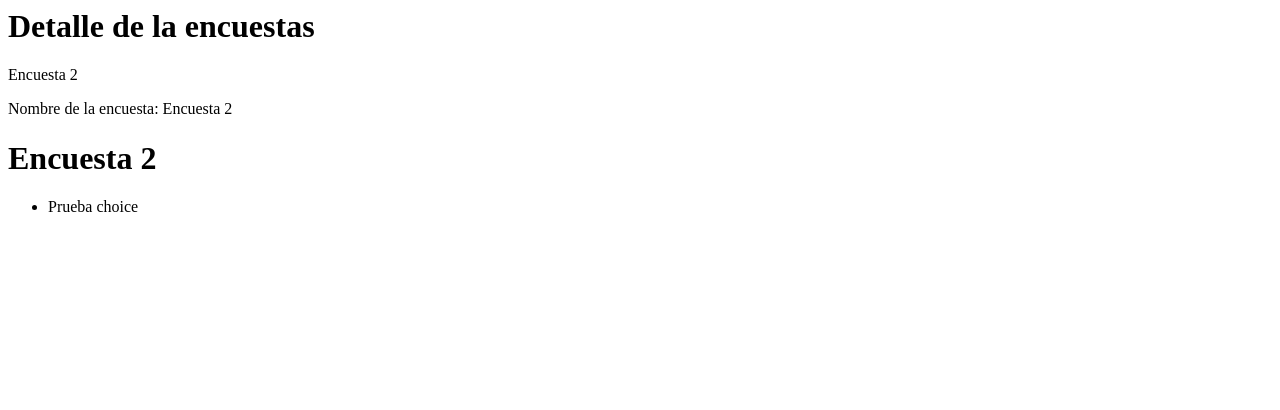
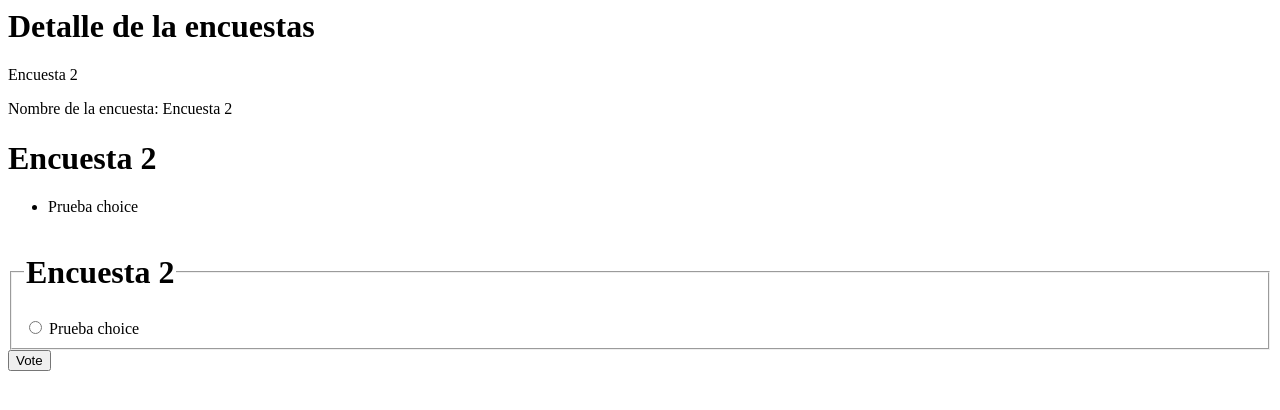
Before and after one commit to rosendolopez/my-site, a Django app: page /polls/2/ in a window 1280 px wide. Shown: the top 410 px of the page. Run offline with Django 4.2, Linux system fonts and the light colour scheme; data comes from the database, SQL or seed files in the repository.

Commit message:
Acutualizacion proyecto clase 6

```diff
--- a/mysite/polls/templates/polls/detail.html
+++ b/mysite/polls/templates/polls/detail.html
@@ -7,3 +7,18 @@
     <li>{{ choice.choice_text }}</li>
 {% endfor %}
 </ul>
+
+<form action="{% url 'polls:vote' question.id %}" method="post">
+    {% csrf_token %}
+    <fieldset>
+        <legend>
+            <h1>{{ question.question_text }}</h1>
+        </legend>
+        {% if error_message %}<p><strong>{{ error_message }}</strong></p>{% endif %}
+        {% for choice in question.choice_set.all %}
+        <input type="radio" name="choice" id="choice{{ forloop.counter }}" value="{{ choice.id }}">
+        <label for="choice{{ forloop.counter }}">{{ choice.choice_text }}</label><br>
+        {% endfor %}
+    </fieldset>
+    <input type="submit" value="Vote">
+</form>
--- a/mysite/polls/templates/polls/index.html
+++ b/mysite/polls/templates/polls/index.html
@@ -2,7 +2,8 @@
 {% if latest_question_list %}
     <ul>
     {% for question in latest_question_list %}
-        <li><a href="/polls/{{ question.id }}/">{{ question.question_text }}</a></li>
+        <!-- <li><a href= "/polls/{{ question.id }}/">{{ question.question_text }}</a></li> -->
+        <li><a href="{% url 'polls:detail' question.id %}">{{ question.question_text }}</a></li>
     {% endfor %}
     </ul>
 {% else %}
--- a/mysite/polls/urls.py
+++ b/mysite/polls/urls.py
@@ -2,6 +2,7 @@ from django.urls import path
 
 from . import views
 
+app_name = 'polls'
 urlpatterns = [
     path('',views.index, name='index'),
     #path('hola2/',views.hola_dos, name='hola2'),
@@ -14,4 +15,5 @@ urlpatterns = [
     # ex: /polls/5/vote/
     path('<int:question_id>/vote/', views.vote, name='vote'),
 
+
 ]
--- a/mysite/polls/views.py
+++ b/mysite/polls/views.py
@@ -3,7 +3,10 @@ from django.shortcuts import render
 from django.http import HttpResponse
 from .models import Question, Choice
 from django.template import loader
-from django.http import Http404
+from django.http import Http404, HttpResponseRedirect
+from django.shortcuts import get_object_or_404, render
+from django.urls import reverse
+
 
 # Create your views here.
 
@@ -32,8 +35,27 @@ def detail(request, question_id):
     #return HttpResponse("You're looking at question %s." % question_id)
 
 def results(request, question_id):
-    response = "You're looking at the results of question %s."
-    return HttpResponse(response % question_id)
+    question = get_object_or_404(Question, pk=question_id)
+    return render(request, 'polls/results.html', {'question': question})
+
 
 def vote(request, question_id):
-    return HttpResponse("You're voting on question %s." % question_id)
+    question = get_object_or_404(Question, pk=question_id)
+
+    print("hola")
+    try:
+        selected_choice = question.choice_set.get(pk=request.POST['choice'])
+    except (KeyError, Choice.DoesNotExist):
+        # Redisplay the question voting form.
+        return render(request, 'polls/detail.html', {
+            'question': question,
+            'error_message': "You didn't select a choice.",
+        })
+    else:
+        selected_choice.votes += 1
+        selected_choice.save()
+        print("guardaste el voto")
+        # Always return an HttpResponseRedirect after successfully dealing
+        # with POST data. This prevents data from being posted twice if a
+        # user hits the Back button.
+        return HttpResponseRedirect(reverse('polls:results', args=(question.id,)))
```
Also changed, not shown: mysite/polls/templates/polls/results.html (added, +9 -0 lines), 1 other file.
